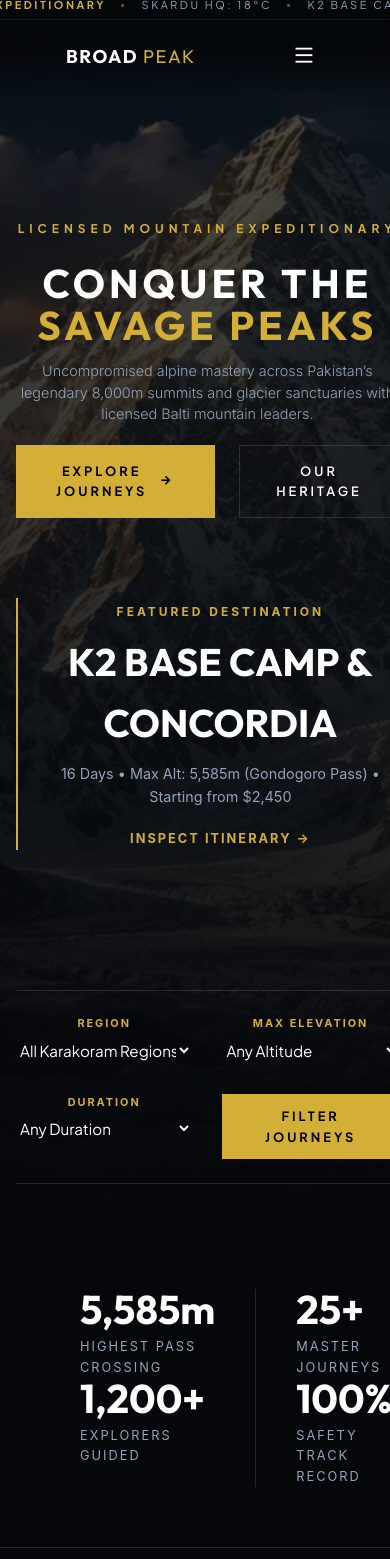
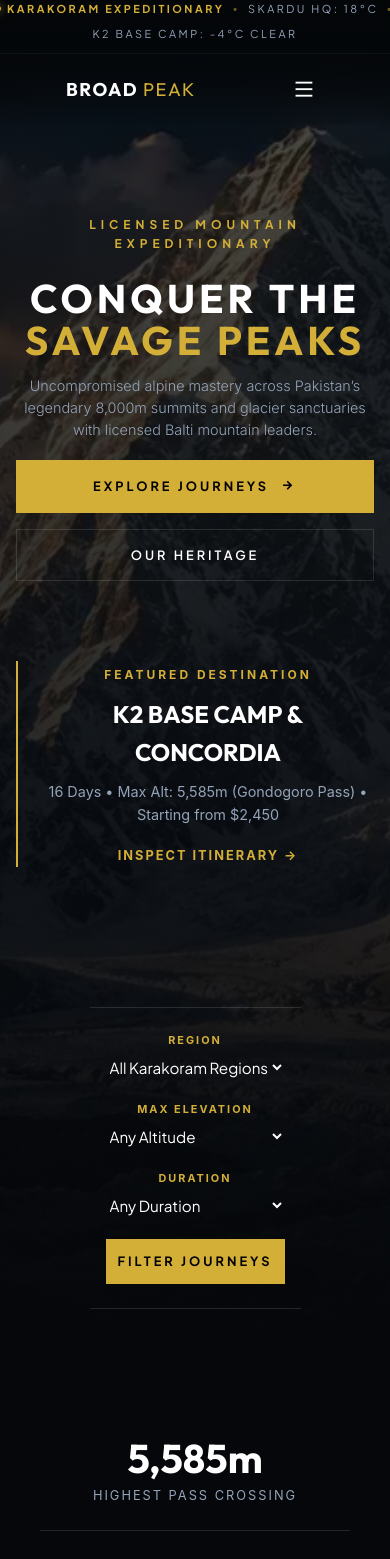
Before and after one commit to MuhammadUsmanGulzar/tourism, a React (Vite) app: page / in a window 390 px wide. Shown: the top 1559 px of the page. Built offline with nearby package versions, Linux system fonts and the light colour scheme; a web font is replaced by a local one.

Commit message:
feat: add Home page with interactive expedition filtering and responsive layout CSS

```diff
--- a/src/css/responsive.css
+++ b/src/css/responsive.css
@@ -532,4 +532,75 @@ a,
         font-size: 1.1rem !important;
         padding: 16px 0 !important;
     }
+
+    /* Bug fixes for layout on mobile */
+    .top-ticker__inner {
+        flex-wrap: wrap !important;
+        gap: 8px !important;
+        justify-content: center !important;
+        white-space: normal !important;
+        text-align: center !important;
+        padding: 4px !important;
+    }
+
+    .hero__actions {
+        flex-direction: column !important;
+        width: 100% !important;
+        gap: 16px !important;
+    }
+
+    .hero__actions a {
+        width: 100% !important;
+        text-align: center !important;
+        justify-content: center !important;
+    }
+
+    .hero__search-bar {
+        grid-template-columns: 1fr !important;
+        gap: 20px !important;
+        padding: 24px 16px !important;
+    }
+
+    .stats-grid {
+        grid-template-columns: 1fr !important;
+        gap: 0 !important;
+    }
+
+    .stat-column {
+        border-right: none !important;
+        border-bottom: 1px solid var(--hairline);
+        padding: 24px 0 !important;
+        text-align: center !important;
+    }
+
+    .stat-column:last-child {
+        border-bottom: none !important;
+    }
+
+    .trail-matrix {
+        grid-template-columns: 1fr !important;
+        gap: 32px !important;
+    }
+
+    .trail-display {
+        height: auto !important;
+        min-height: 400px !important;
+    }
+
+    .why-grid {
+        grid-template-columns: 1fr !important;
+        gap: 32px !important;
+    }
+
+    .footer-grid {
+        grid-template-columns: 1fr !important;
+        gap: 40px !important;
+        text-align: center !important;
+    }
+
+    .footer-col {
+        display: flex !important;
+        flex-direction: column !important;
+        align-items: center !important;
+    }
 }
--- a/src/pages/Home.tsx
+++ b/src/pages/Home.tsx
@@ -139,7 +139,7 @@ export default function Home() {
           <div style={{ textTransform: "uppercase" }}>
             <div style={{ borderLeft: "2px solid var(--gold)", paddingLeft: "24px" }}>
               <span style={{ fontSize: "0.75rem", letterSpacing: "3px", color: "var(--gold)", fontWeight: "700" }}>FEATURED DESTINATION</span>
-              <h2 style={{ fontFamily: "var(--font-display)", fontSize: "2.4rem", color: "var(--white)", margin: "8px 0" }}>K2 BASE CAMP & CONCORDIA</h2>
+              <h2 style={{ fontFamily: "var(--font-display)", fontSize: "clamp(1.5rem, 6vw, 2.4rem)", color: "var(--white)", margin: "8px 0" }}>K2 BASE CAMP & CONCORDIA</h2>
               <p style={{ fontSize: "0.9rem", color: "var(--text-secondary)", textTransform: "none", marginBottom: "16px" }}>
                 16 Days • Max Alt: 5,585m (Gondogoro Pass) • Starting from $2,450
               </p>
```
